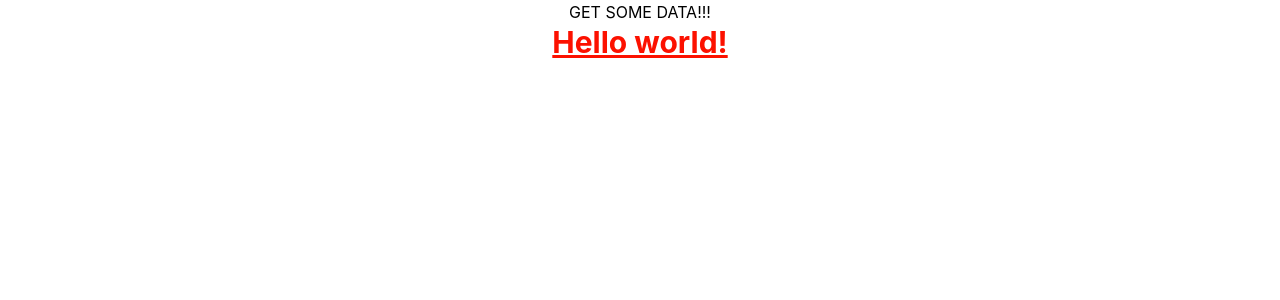
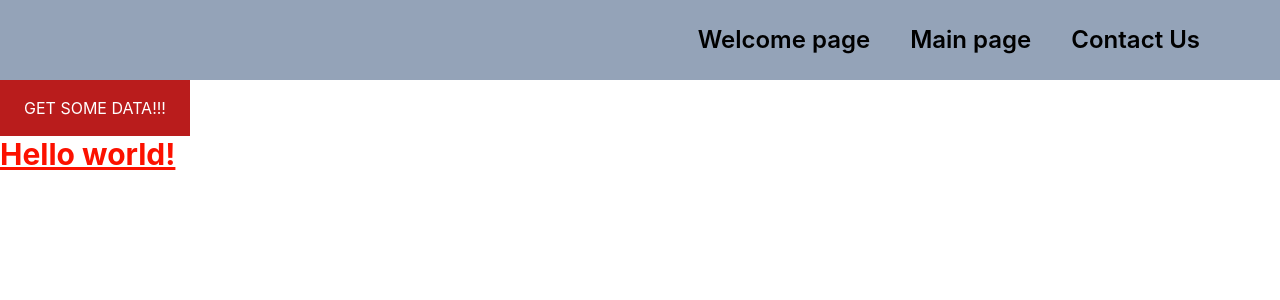
Before and after one commit to vandrela/portfolio, a React (Create React App) app in the folder packages/web/: page / in a window 1280 px wide. Shown: the top 300 px of the page. Built offline with nearby package versions, Linux system fonts and the light colour scheme.

Commit message:
react-routing

```diff
--- a/packages/web/package.json
+++ b/packages/web/package.json
@@ -14,6 +14,7 @@
     "react": "^18.2.0",
     "react-dom": "^18.2.0",
     "react-redux": "^8.1.2",
+    "react-router-dom": "^6.15.0",
     "react-scripts": "5.0.1",
     "typescript": "^5.1.6",
     "web-vitals": "^2.1.4"
--- a/packages/web/src/App.tsx
+++ b/packages/web/src/App.tsx
@@ -1,21 +1,31 @@
 import "./App.css";
+import { Routes, Route } from "react-router-dom";
+import { WelcomePage } from "./pages/WelcomePage";
+import { MainPage } from "./pages/MainPage";
+import { Header } from "./components/Header";
+
+interface NavigationLink {
+  to: string;
+  text: string;
+}
+
+const navigationLinks: NavigationLink[] = [
+  { to: "/", text: "Welcome page" },
+  { to: "/bios", text: "Main page" },
+  { to: "/contactus", text: "Contact Us" },
+];
 
 function App() {
   return (
-    <div className="App">
-      {/* NEW */}
-      <button
-        onClick={() => {
-          fetch("http://localhost:3001", {})
-            .then((response) => response.json())
-            .then((data) => console.log(data));
-        }}
-      >
-        GET SOME DATA!!!
-      </button>
-      {/* tailwind */}
-      <h1 className="text-3xl font-bold underline text-my-red">Hello world!</h1>
-    </div>
+    <>
+      <Header navigationLinks={navigationLinks} />
+      <Routes>
+        <Route path="/" element={<WelcomePage />} />
+        <Route path="/bios" element={<MainPage />} />
+        <Route path="/contactus" element={<p>Contact Us page</p>} />
+        <Route path="*" element={<p>Not Found</p>} />
+      </Routes>
+    </>
   );
 }
 
--- /dev/null
+++ b/packages/web/src/components/Header/index.tsx
@@ -0,0 +1,28 @@
+import { NavLink } from "react-router-dom";
+
+interface NavigationLink {
+  to: string;
+  text: string;
+}
+
+interface HeaderProps {
+  navigationLinks: NavigationLink[];
+}
+
+export const Header = ({ navigationLinks }: HeaderProps) => {
+  return (
+    <header className="w-full h-20 bg-slate-400 px-20 flex justify-end items-center">
+      <nav>
+        <ul className="flex gap-10 text-2xl font-semibold">
+          {navigationLinks.map((link, index) => (
+            <li key={index}>
+              <NavLink to={link.to} className="cursor-pointer hover:text-white">
+                {link.text}
+              </NavLink>
+            </li>
+          ))}
+        </ul>
+      </nav>
+    </header>
+  );
+};
--- a/packages/web/src/index.tsx
+++ b/packages/web/src/index.tsx
@@ -5,17 +5,18 @@ import App from "./App";
 import reportWebVitals from "./reportWebVitals";
 import { Provider } from "react-redux";
 import store from "./store";
+import { BrowserRouter } from "react-router-dom";
 
 const root = ReactDOM.createRoot(
   document.getElementById("root") as HTMLElement
 );
 root.render(
   <Provider store={store}>
-    {" "}
-    {}
-    <React.StrictMode>
-      <App />
-    </React.StrictMode>
+    <BrowserRouter>
+      <React.StrictMode>
+        <App />
+      </React.StrictMode>
+    </BrowserRouter>
   </Provider>
 );
 
--- /dev/null
+++ b/packages/web/src/pages/MainPage.tsx
@@ -0,0 +1,5 @@
+
+
+export const MainPage = () => {
+  return <div className="text-bold text-4xl">This is MainPage</div>;
+};
--- /dev/null
+++ b/packages/web/src/pages/WelcomePage.tsx
@@ -0,0 +1,18 @@
+export const WelcomePage = () => {
+  return (
+    <div>
+      <button
+        className="px-6 py-4 bg-red-700 text-white text-bold"
+        onClick={() => {
+          fetch("http://localhost:3001", {})
+            .then((response) => response.json())
+            .then((data) => console.log(data));
+        }}
+      >
+        GET SOME DATA!!!
+      </button>
+      {/* tailwind */}
+      <h1 className="text-3xl font-bold underline text-my-red">Hello world!</h1>
+    </div>
+  );
+};
```
Also changed, not shown: 1 other file (tests, documents, lock files or other folders).
